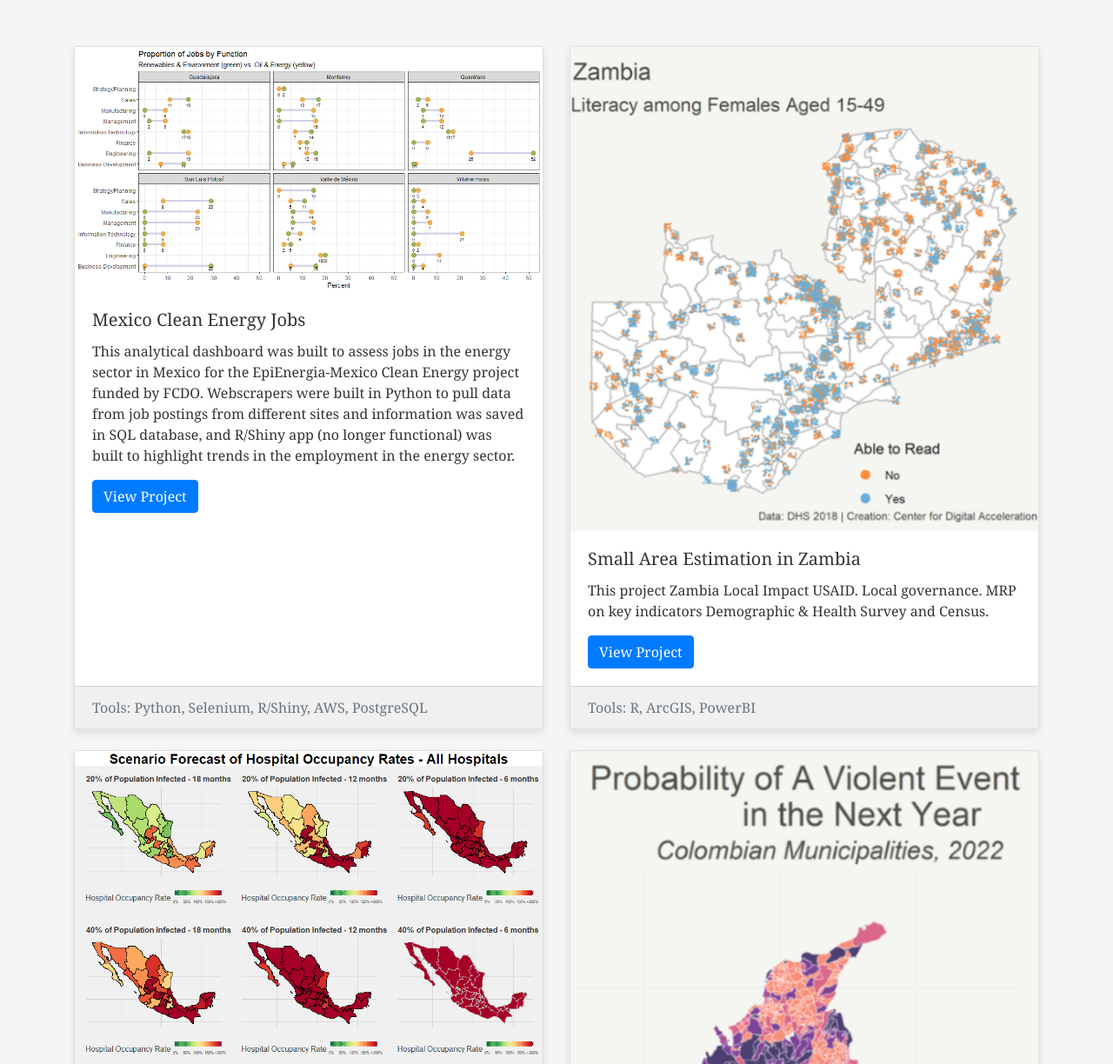
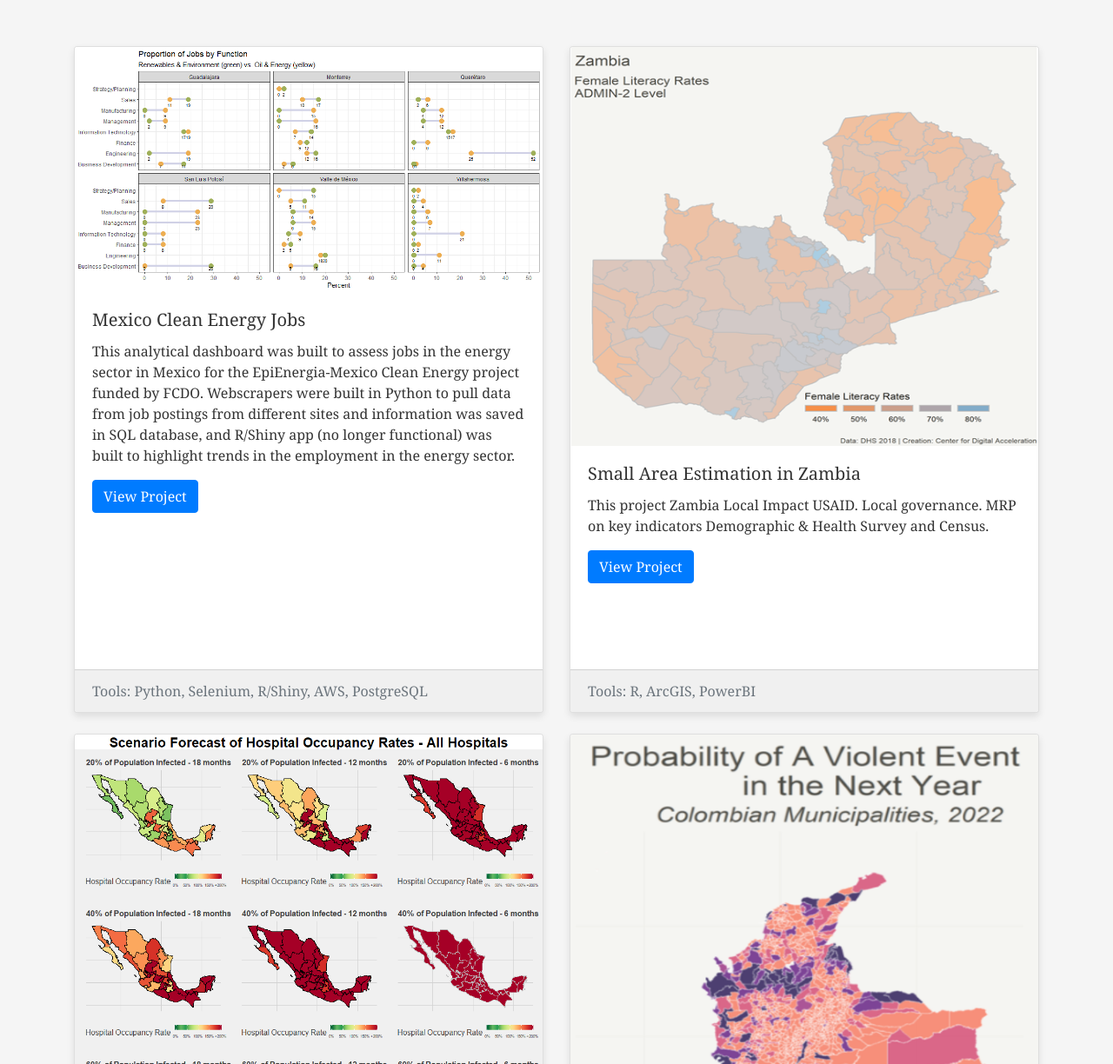
Before and after one commit to jparr711/jparr711.github.io, a plain HTML site: page index.html in a window 1280 px wide. Shown: the part 376-1600 px from the top of the page at 87% size. Drawn offline with nearby package versions, Linux system fonts and the light colour scheme.

Commit message:
photosize_adjustments

```diff
--- a/index.html
+++ b/index.html
@@ -141,7 +141,7 @@
         </div>
         <div class="col-md-6 mb-4 d-flex">
           <div class="card">
-            <img class="card-img-top" src="images/zambia_sae1.png" alt="Small Area Estimation in Zambia">
+            <img class="card-img-top" src="images/zambia_sae2.png" style="max-height:60%;" alt="Small Area Estimation in Zambia">
             <div class="card-body">
               <h5 class="card-title">Small Area Estimation in Zambia</h5>
               <p class="card-text">This project Zambia Local Impact USAID. Local governance. MRP on key indicators Demographic & Health Survey and Census.</p>
@@ -162,7 +162,7 @@
         </div>
         <div class="col-md-6 mb-4 d-flex">
           <div class="card">
-            <img class="card-img-top" src="images/colombia_conflict.png" alt="Forecasting Conflict">
+            <img class="card-img-top" src="images/colombia_conflict.png" style="max-height:60%;" alt="Forecasting Conflict">
             <div class="card-body">
               <h5 class="card-title">Forecasting Conflict</h5>
               <p class="card-text">Analysis done combining location-based conflict data from ACLED with socioeconomic and remote sensing data to predict conflict in Colombia, Central African Republic, Libya, amongst others. These reports were done internally for subject matter experts at DAI and USAID to inform programming decisions and XXXXX.</p>
@@ -171,6 +171,8 @@
           </div>
         </div>
       </div>
+
+
     </div>
       <section id="curr_projects" class="my-5">
     <div class="container">
```
